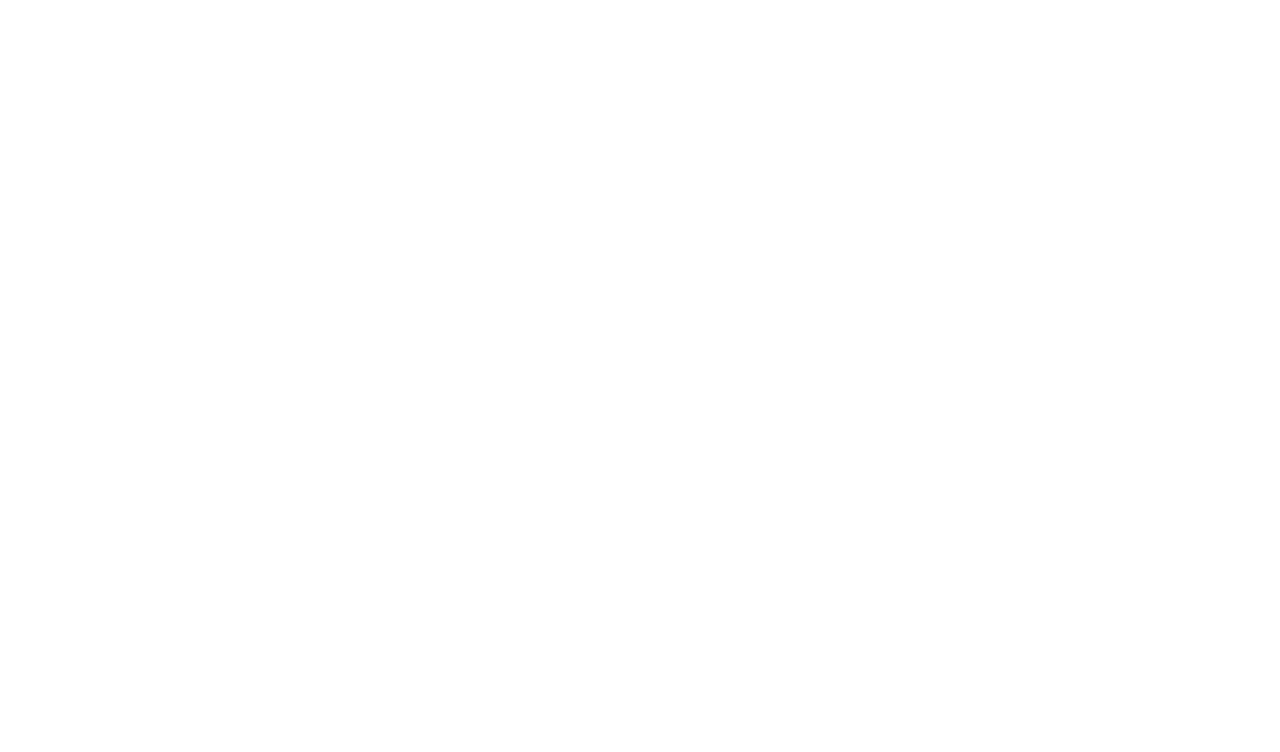
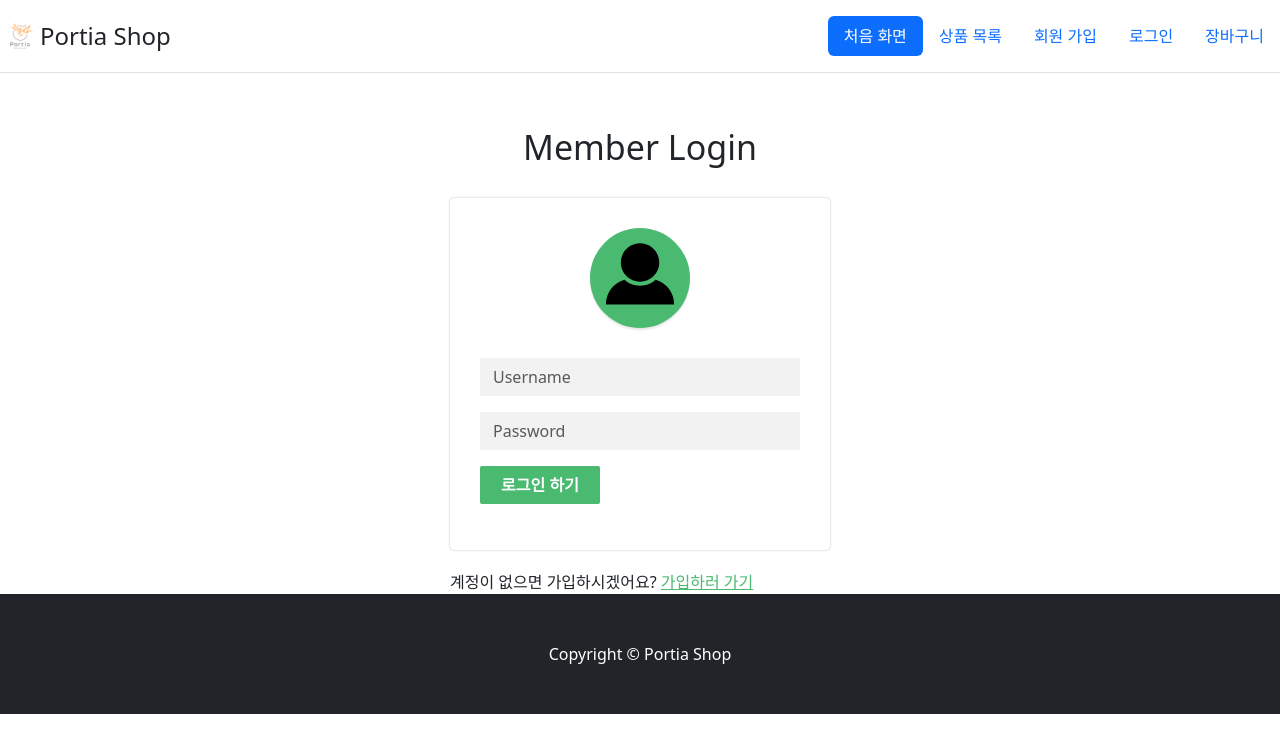
Before and after one commit to search5/portia_app, a Vue app in the folder portia_web/: page /login in a window 1280 px wide. Before the commit this address had no page. Shown: the top 752 px of the page. Built offline with nearby package versions, Linux system fonts and the light colour scheme.

Commit message:
장바구니 프런트 페이지 구현중

```diff
--- a/portia_web/src/components/TopMenuView.vue
+++ b/portia_web/src/components/TopMenuView.vue
@@ -18,9 +18,15 @@
       <li class="nav-item">
         <RouterLink :to="{name: 'goods_list'}" class="nav-link">상품 목록</RouterLink>
       </li>
-      <li class="nav-item"><a href="#" class="nav-link">회원 가입</a></li>
-      <li class="nav-item"><a href="#" class="nav-link">로그인</a></li>
-      <li class="nav-item"><a href="#" class="nav-link">장바구니</a></li>
+      <li class="nav-item">
+        <RouterLink :to="{name: 'portia_join'}" class="nav-link">회원 가입</RouterLink>
+      </li>
+      <li class="nav-item">
+        <RouterLink :to="{name: 'portia_login'}" class="nav-link">로그인</RouterLink>
+      </li>
+      <li class="nav-item">
+        <RouterLink :to="{name: 'basket_list'}" class="nav-link">장바구니</RouterLink>
+      </li>
     </ul>
   </header>
 </template>
--- /dev/null
+++ b/portia_web/src/components/icons/NounAvartar.vue
@@ -0,0 +1,9 @@
+<template>
+  <svg xmlns="http://www.w3.org/2000/svg" xmlns:xlink="http://www.w3.org/1999/xlink" viewBox="0 0 40 45" version="1.1"
+       xml:space="preserve" style="" x="0px" y="0px" fill-rule="evenodd" clip-rule="evenodd" stroke-linejoin="round"
+       stroke-miterlimit="1.41421"><path d="M39.526,35.115l0,0c0,-6.673 -4.468,-12.302 -10.576,-14.058c-1.142,1.028 -2.46,1.858 -3.882,2.44c-1.597,0.653 -3.317,0.987 -5.042,0.987c-1.724,0 -3.444,-0.334 -5.041,-0.987c-1.422,-0.582 -2.741,-1.412 -3.882,-2.44c-6.108,1.755 -10.577,7.384 -10.577,14.056c0,0.001 0,0.002 0,0.002l39,0Zm-19.568,-13.001l-0.002,0l-0.038,0l-0.024,0l-0.002,0l-0.007,0l-0.053,-0.001l-0.005,0l-0.001,0c-1.393,-0.025 -2.723,-0.311 -3.944,-0.81l-0.051,-0.02l-0.006,-0.003l-0.005,-0.002l-0.014,-0.006l-0.025,-0.011l-0.012,-0.004l-0.01,-0.005l-0.014,-0.006l-0.015,-0.006l-0.016,-0.007l-0.017,-0.007l-0.011,-0.005l-0.006,-0.003l-0.017,-0.007c-3.885,-1.688 -6.605,-5.562 -6.605,-10.065c0,-6.054 4.915,-10.969 10.968,-10.969c6.054,0 10.969,4.915 10.969,10.969c0,4.503 -2.72,8.377 -6.605,10.065l-0.017,0.007l-0.006,0.003l-0.011,0.005l-0.018,0.007l-0.015,0.007l-0.015,0.006l-0.014,0.006l-0.01,0.005l-0.012,0.004l-0.025,0.011l-0.014,0.006l-0.005,0.002l-0.006,0.003l-0.051,0.02c-1.221,0.499 -2.551,0.785 -3.944,0.81l-0.001,0l-0.006,0l-0.052,0.001l-0.007,0l-0.002,0l-0.024,0l-0.038,0l-0.002,0l-0.002,0l-0.067,0.001l-0.066,-0.001l-0.002,0Z"/>
+    <text x="0" y="51" fill="#000000" font-size="5px" font-weight="bold"
+          font-family="'Helvetica Neue', Helvetica, Arial-Unicode, Arial, Sans-serif">Created by 33studio</text>
+    <text x="0" y="56" fill="#000000" font-size="5px" font-weight="bold"
+          font-family="'Helvetica Neue', Helvetica, Arial-Unicode, Arial, Sans-serif">from the Noun Project</text></svg>
+</template>
--- /dev/null
+++ b/portia_web/src/lib/index.js
@@ -0,0 +1,7 @@
+const format_obj = new Intl.NumberFormat()
+
+function number_format(value) {
+  return format_obj.format(value)
+}
+
+export { number_format }
--- a/portia_web/src/views/BasketView.vue
+++ b/portia_web/src/views/BasketView.vue
@@ -1,16 +1,154 @@
 <script>
 import {defineComponent} from 'vue'
+import TopMenuView from "../components/TopMenuView.vue";
+import FooterView from "../components/FooterView.vue";
+import {number_format} from "../lib";
 
 export default defineComponent({
-  name: "BasketView"
+  name: "BasketView",
+  components: {FooterView, TopMenuView},
+  data: () => ({
+    cart_items: [
+      {
+        thumbnail: 'http://placehold.it/120x80',
+        goods_item: {
+          goods_name: '상품 1',
+          goods_description: '상품이 좋아요!',
+          price: 30000
+        },
+        goods_cnt: 1
+      }
+    ],
+    total_money: 30000
+  }),
+  methods: {
+    number_format,
+    // var form = document.querySelector("form");
+    // var isBasketUpdate = false;
+    basket_update() {
+      form.action = "/basket/update";
+      form.submit()
+    },
+    payment() {
+      if (isBasketUpdate) {
+        alert('장바구니를 업데이트해주세요');
+      } else {
+        form.action = "/order";
+        form.submit();
+      }
+    },
+    basket_delete(goods_id) {
+      if (confirm("장바구니에서 삭제하시겠습니까?")) {
+        form.action = "/basket/delete";
+        form.delete_goods_id.value = goods_id;
+        form.submit();
+      }
+    },
+    goods_quantity_adjuest(action, elem) {
+      let isBasketUpdate = true;
+
+      if (action ===  'plus') {
+        var quantity_element = elem.nextElementSibling;
+        quantity_element.value = parseInt(quantity_element.value) + 1;
+      } else {
+        var quantity_element = elem.previousElementSibling;
+
+        if (quantity_element.value > 1) {
+          quantity_element.value = parseInt(quantity_element.value) - 1;
+        } else {
+          alert('최소 1개는 구매해야 합니다');
+        }
+      }
+    }
+  }
 })
 </script>
 
 <template>
-{% extends "base.html" %}
+  <div>
+    <TopMenuView></TopMenuView>
 
-{% block css %}
-<style type="text/css">
+    <!--<script src="https://use.fontawesome.com/c560c025cf.js"></script>-->
+    <div class="container mb-3">
+      <div class="card shopping-cart">
+  <!--        {% with messages = get_flashed_messages() %}-->
+  <!--            {% if messages %}-->
+  <!--            <div class="alert alert-success mt-3" role="alert"></div>-->
+  <!--            <ul class=flashes>-->
+  <!--            {% for message in messages %}-->
+  <!--                <li>{{ message }}</li>-->
+  <!--            {% endfor %}-->
+  <!--            </ul>-->
+  <!--            </div>-->
+  <!--            {% endif %}-->
+  <!--        {% endwith %}-->
+
+        <div class="card-header bg-dark text-light">
+          <i class="fa fa-shopping-cart" aria-hidden="true"></i>
+          장바구니
+          <RouterLink :to="{name: 'goods_list'}" class="btn btn-outline-info btn-sm pull-right">계속 쇼핑하기</RouterLink>
+          <div class="clearfix"></div>
+        </div>
+        <div class="card-body">
+          <form>
+            <input type="hidden" name="delete_goods_id" value="">
+            <!-- PRODUCT -->
+            <div class="row" :key="index" v-for="(item, index) in cart_items">
+              <div class="col-12 col-sm-12 col-md-2 text-center">
+                <img class="img-responsive" :src="item.thumbnail" alt="prewiew" width="120" height="80">
+              </div>
+              <div class="col-12 text-sm-center col-sm-12 text-md-left col-md-6">
+                <h4 class="product-name"><strong>{{ item.goods_item.goods_name }}</strong></h4>
+                <h4>
+                  <small>{{ item.goods_item.goods_description }}</small>
+                </h4>
+              </div>
+              <div class="col-12 col-sm-12 text-sm-center col-md-4 text-md-right row">
+                <div class="col-3 col-sm-3 col-md-6 text-md-right" style="padding-top: 5px">
+                  <h6><strong>{{ item.goods_item.price }} <span class="text-muted">x</span></strong></h6>
+                </div>
+                <div class="col-4 col-sm-4 col-md-4">
+                  <input type="hidden" name="goods_id" value="{ item.goods_item.id }}">
+                  <div class="quantity">
+                    <input type="button" value="+" class="plus" @click="goods_quantity_adjuest('plus', this)">
+                    <input type="number" step="1" max="99" min="1" v-model="item.goods_cnt" title="Qty" class="qty"
+                           size="4" name="quantity">
+                    <input type="button" value="-" class="minus" @click="goods_quantity_adjuest('minus', this)">
+                  </div>
+                </div>
+                <div class="col-2 col-sm-2 col-md-2 text-right">
+                  <button type="button" class="btn btn-outline-danger btn-xs" @click="basket_delete('{{ item.id }}')">
+                    <i class="fa fa-trash" aria-hidden="true"></i>
+                  </button>
+                </div>
+              </div>
+            </div>
+            <hr>
+            <!-- END PRODUCT -->
+
+            <div class="pull-right">
+              <a href="#" @click="basket_update" class="btn btn-outline-secondary pull-right">
+                장바구니 업데이트
+              </a>
+            </div>
+          </form>
+        </div>
+        <div class="card-footer">
+          <div class="pull-right" style="margin: 10px">
+            <a href="#" @click="payment" class="btn btn-success pull-right">결제하기</a>
+            <div class="pull-right" style="margin: 5px">
+              Total price: <b>{{ number_format(total_money) }}</b>
+            </div>
+          </div>
+        </div>
+      </div>
+    </div>
+
+    <FooterView></FooterView>
+  </div>
+</template>
+
+<style scoped>
 .quantity {
     float: left;
     margin-right: 15px;
@@ -77,132 +215,3 @@
     margin-top: 20px;
 }
 </style>
-{% endblock %}
-
-{% block body %}
-<script src="https://use.fontawesome.com/c560c025cf.js"></script>
-<div class="container">
-   <div class="card shopping-cart">
-        {% with messages = get_flashed_messages() %}
-            {% if messages %}
-            <div class="alert alert-success mt-3" role="alert"></div>
-            <ul class=flashes>
-            {% for message in messages %}
-                <li>{{ message }}</li>
-            {% endfor %}
-            </ul>
-            </div>
-            {% endif %}
-        {% endwith %}
-
-        <div class="card-header bg-dark text-light">
-            <i class="fa fa-shopping-cart" aria-hidden="true"></i>
-            장바구니
-            <a href="/goods" class="btn btn-outline-info btn-sm pull-right">계속 쇼핑하기</a>
-            <div class="clearfix"></div>
-        </div>
-        <div class="card-body">
-            <form method="post">
-                <input type="hidden" name="delete_goods_id" value="">
-                <!-- PRODUCT -->
-                {% for item in items %}
-                <div class="row">
-                    <div class="col-12 col-sm-12 col-md-2 text-center">
-                            <img class="img-responsive" src="http://placehold.it/120x80" alt="prewiew" width="120" height="80">
-                    </div>
-                    <div class="col-12 text-sm-center col-sm-12 text-md-left col-md-6">
-                        <h4 class="product-name"><strong>{{ item.goods_item.goods_name }}</strong></h4>
-                        <h4>
-                            <small>{{ item.goods_item.goods_description }}</small>
-                        </h4>
-                    </div>
-                    <div class="col-12 col-sm-12 text-sm-center col-md-4 text-md-right row">
-                        <div class="col-3 col-sm-3 col-md-6 text-md-right" style="padding-top: 5px">
-                            <h6><strong>{{ item.goods_item.price }} <span class="text-muted">x</span></strong></h6>
-                        </div>
-                        <div class="col-4 col-sm-4 col-md-4">
-                            <input type="hidden" name="goods_id" value="{{ item.goods_item.id }}">
-                            <div class="quantity">
-                                <input type="button" value="+" class="plus" onclick="goods_quantity_adjuest('plus', this)">
-                                <input type="number" step="1" max="99" min="1" value="{{ item.goods_cnt }}" title="Qty" class="qty"
-                                        size="4" name="quantity">
-                                <input type="button" value="-" class="minus" onclick="goods_quantity_adjuest('minus', this)">
-                            </div>
-                        </div>
-                        <div class="col-2 col-sm-2 col-md-2 text-right">
-                            <button type="button" class="btn btn-outline-danger btn-xs" onclick="basket_delete('{{ item.id }}')">
-                                <i class="fa fa-trash" aria-hidden="true"></i>
-                            </button>
-                        </div>
-                    </div>
-                </div>
-                <hr>
-                {% endfor %}
-                <!-- END PRODUCT -->
-
-                <div class="pull-right">
-                    <a href="#" onclick="basket_update()" class="btn btn-outline-secondary pull-right">
-                        장바구니 업데이트
-                    </a>
-                </div>
-            </form>
-        </div>
-        <div class="card-footer">
-            <div class="pull-right" style="margin: 10px">
-                <a href="#" onclick="payment()" class="btn btn-success pull-right">결제하기</a>
-                <div class="pull-right" style="margin: 5px">
-                    Total price: <b>{{ total_money }}</b>
-                </div>
-            </div>
-        </div>
-    </div>
-</div>
-<script>
-    var form = document.querySelector("form");
-    var isBasketUpdate = false;
-
-    function basket_update() {
-        form.action = "/basket/update";
-        form.submit()
-    }
-
-    function payment() {
-        if (isBasketUpdate) {
-            alert('장바구니를 업데이트해주세요');
-        } else {
-            form.action = "/order";
-            form.submit();
-        }
-    }
-
-    function basket_delete(goods_id) {
-        if (confirm("장바구니에서 삭제하시겠습니까?")) {
-            form.action = "/basket/delete";
-            form.delete_goods_id.value = goods_id;
-            form.submit();
-        }
-    }
-
-    function goods_quantity_adjuest(action, elem) {
-        isBasketUpdate = true;
-
-        if (action ===  'plus') {
-            var quantity_element = elem.nextElementSibling;
-            quantity_element.value = parseInt(quantity_element.value) + 1;
-        } else {
-            var quantity_element = elem.previousElementSibling;
-
-            if (quantity_element.value > 1) {
-                quantity_element.value = parseInt(quantity_element.value) - 1;
-            } else {
-                alert('최소 1개는 구매해야 합니다');
-            }
-        }
-    }
-</script>
-{% endblock %}
-</template>
-
-<style scoped>
-
-</style>
--- a/portia_web/src/views/JoinView.vue
+++ b/portia_web/src/views/JoinView.vue
@@ -1,55 +1,74 @@
 <script>
 import {defineComponent} from 'vue'
+import TopMenuView from "../components/TopMenuView.vue";
+import FooterView from "../components/FooterView.vue";
 
 export default defineComponent({
-  name: "JoinView"
+  name: "JoinView",
+  components: {FooterView, TopMenuView},
+  data: () => ({
+    input_data: {
+      real_name: '',
+      real_email: '',
+      user_password: '',
+      post_code: '',
+      addresses: '',
+      detail_address: ''
+    }
+  }),
+  methods: {
+    join () {
+      // TODO
+    }
+  }
 })
 </script>
 
 <template>
-{% extends "base.html" %}
-
-{% block body %}
+  <div>
+    <TopMenuView></TopMenuView>
     <div class="container">
       <div class="row mt-4 mb-4">
         <div class="col-12">
           <h4>회원 가입하기</h4>
-            <form method="post" action="/join">
+          <form>
             <div class="form-row">
-                  <div class="form-group col-md-2">
-                    <label for="inputEmail4">이름</label>
-                    <input type="email" class="form-control" id="inputEmail4" name="name">
+              <div class="mb-3 col-md-2">
+                <label for="inputName">이름</label>
+                <input type="text" class="form-control" id="inputName" v-model="input_data.real_name">
               </div>
-                  <div class="form-group col-md-4">
-                    <label for="inputEmail4">Email</label>
-                    <input type="email" class="form-control" id="inputEmail4" name="email">
+              <div class="mb-3 col-md-4">
+                <label for="inputEmail">Email</label>
+                <input type="email" class="form-control" id="inputEmail" v-model="input_data.real_email">
               </div>
-                  <div class="form-group col-md-6">
-                    <label for="inputPassword4">비밀번호</label>
-                    <input type="password" class="form-control" id="inputPassword4" name="password">
+              <div class="mb-3 col-md-6">
+                <label for="inputPassword">비밀번호</label>
+                <input type="password" class="form-control" id="inputPassword" v-model="input_data.user_password">
               </div>
             </div>
             <div class="form-row">
-                    <div class="form-group col-md-2">
-                      <label for="inputCity">우편번호</label>
-                      <input type="text" class="form-control" id="inputCity" name="post_code">
+              <div class="mb-3 col-md-2">
+                <label for="inputPostCode">우편번호</label>
+                <input type="text" class="form-control" id="inputPostCode" v-model="input_data.post_code">
               </div>
-                    <div class="form-group col-md-10">
+              <div class="mb-3 col-md-10">
                 <label for="inputAddress">주소</label>
-                      <input type="text" class="form-control" id="inputAddress" placeholder="1234 Main St" name="address">
+                <input type="text" class="form-control" id="inputAddress" v-model="input_data.addresses">
               </div>
             </div>
-                <div class="form-group">
+            <div class="mb-3">
               <label for="inputAddress2">상세 주소</label>
-                  <input type="text" class="form-control" id="inputAddress2" placeholder="Apartment, studio, or floor" name="detail_address">
+              <input type="text" class="form-control" id="inputAddress2" v-model="input_data.detail_address">
             </div>
 
-                <button type="submit" class="btn btn-primary">가입하기</button>
+            <button type="button" @click="join" class="btn btn-primary">가입하기</button>
           </form>
         </div>
       </div>
     </div>
-{% endblock %}
+
+    <FooterView></FooterView>
+  </div>
 </template>
 
 <style scoped>
--- a/portia_web/src/views/LoginView.vue
+++ b/portia_web/src/views/LoginView.vue
@@ -1,58 +1,138 @@
 <script>
 import {defineComponent} from 'vue'
+import TopMenuView from "../components/TopMenuView.vue";
+import FooterView from "../components/FooterView.vue";
+import NounAvartar from "../components/icons/NounAvartar.vue";
 
 export default defineComponent({
-  name: "LoginView"
+  name: "LoginView",
+  components: {NounAvartar, FooterView, TopMenuView},
+  data: () => ({
+    input_data: {
+      email: '',
+      password: ''
+    }
+  }),
+  methods: {
+    login () {
+      // TODO
+    }
+  }
 })
 </script>
 
 <template>
-{% extends "base.html" %}
+  <div>
+    <TopMenuView></TopMenuView>
 
-{% block css %}
-<link rel="stylesheet" href="/static/css/login.css">
-{% endblock %}
-
-{% block body %}
     <div class="container">
       <div class="row">
         <div class="col-12">
-            {% with messages = get_flashed_messages() %}
-                {% if messages %}
-                <div class="alert alert-danger mt-3" role="alert"></div>
-                <ul class=flashes>
-                {% for message in messages %}
-                    <li>{{ message }}</li>
-                {% endfor %}
-                </ul>
-                </div>
-                {% endif %}
-            {% endwith %}
+  <!--            {% with messages = get_flashed_messages() %}-->
+  <!--                {% if messages %}-->
+  <!--                <div class="alert alert-danger mt-3" role="alert"></div>-->
+  <!--                <ul class=flashes>-->
+  <!--                {% for message in messages %}-->
+  <!--                    <li>{{ message }}</li>-->
+  <!--                {% endfor %}-->
+  <!--                </ul>-->
+  <!--                </div>-->
+  <!--                {% endif %}-->
+  <!--            {% endwith %}-->
 
           <div class="login-form">
             <h2 class="text-center">Member Login</h2>
-                <form action="/login" method="post">
+            <form>
               <div class="avatar">
-                        <img src="/static/icon/noun_avatar_1639756.svg" alt="Avatar">
+                <NounAvartar />
               </div>
-                    <div class="form-group">
-                        <input type="text" class="form-control input-lg" name="email" placeholder="Username" required="required">
+              <div class="mb-3">
+                <input type="text" class="form-control" name="email" placeholder="Username" required="required" v-model="input_data.email">
               </div>
-                    <div class="form-group">
-                        <input type="password" class="form-control input-lg" name="password" placeholder="Password" required="required">
+              <div class="mb-3">
+                <input type="password" class="form-control" name="password" placeholder="Password" required="required" v-model="input_data.password">
               </div>
-                    <div class="form-group clearfix">
-                        <button type="submit" class="btn btn-primary btn-lg pull-right">로그인 하기</button>
+              <div class="mb-3 clearfix">
+                <button type="button" class="btn btn-primary pull-right" @click="login">로그인 하기</button>
               </div>
             </form>
-                <div class="hint-text">계정이 없으면 가입하시겠어요? <a href="/join">가입하러 가기</a></div>
+            <div class="hint-text">계정이 없으면 가입하시겠어요? <RouterLink :to="{name: 'portia_join'}">가입하러 가기</RouterLink></div>
           </div>
         </div>
       </div>
     </div>
-{% endblock %}
+
+    <FooterView></FooterView>
+  </div>
 </template>
 
 <style scoped>
+.form-control {
+  background: #f2f2f2;
+  font-size: 16px;
+  border-color: transparent;
+  box-shadow: none !important;
+}
 
+.form-control:focus {
+  border-color: #91d5a8;
+  background: #e9f5ee;
+}
+
+.form-control, .btn {
+  border-radius: 2px;
+}
+
+.login-form {
+  width: 380px;
+  margin: 0 auto;
+}
+
+.login-form h2 {
+  margin: 0;
+  padding: 30px 0;
+  font-size: 34px;
+}
+
+.login-form .avatar {
+  margin: 0 auto 30px;
+  width: 100px;
+  height: 100px;
+  border-radius: 50%;
+  z-index: 9;
+  background: #4aba70;
+  padding: 15px;
+  box-shadow: 0 2px 2px rgba(0, 0, 0, 0.1);
+}
+
+.login-form form {
+  color: #7a7a7a;
+  border-radius: 4px;
+  margin-bottom: 20px;
+  background: #fff;
+  box-shadow: 0 0 2px rgba(0, 0, 0, 0.3);
+  padding: 30px;
+}
+
+.login-form .btn {
+  font-size: 16px;
+  line-height: 26px;
+  min-width: 120px;
+  font-weight: bold;
+  background: #4aba70;
+  border: none;
+}
+
+.login-form .btn:hover, .login-form .btn:focus{
+  background: #40aa65;
+  outline: none !important;
+}
+
+.login-form a {
+  color: #4aba70;
+}
+
+.login-form a:hover {
+  text-decoration: underline;
+}
 </style>
```
Also changed, not shown: portia_web/src/router/index.js (+15 -0 lines), portia_web/src/views/GoodsDetailView.vue (+9 -6 lines), portia_web/src/views/GoodsView.vue (+3 -7 lines), portia_web/src/views/IndexView.vue (+3 -7 lines). Lines whose indentation alone changed are shown as unchanged.
